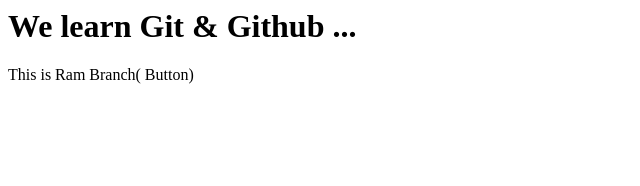
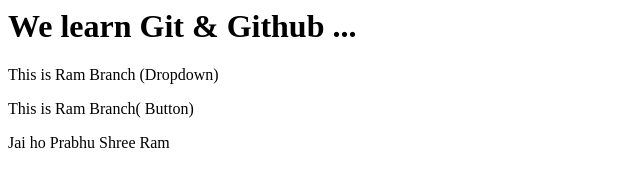
Before and after one commit to EktaPrakashGolait-bot/zudio, a plain HTML site: page index.html in a window 1280 px wide. Shown: the whole page, without its empty margins (0-640 px from the left). Drawn offline with Linux system fonts and the light colour scheme.

Commit message:
Add Sita

```diff
--- a/index.html
+++ b/index.html
@@ -1,2 +1,7 @@
 <h1>We learn Git & Github ...</h1>
+
+<p> This is Ram Branch (Dropdown)</p>
+
 <p> This is Ram Branch( Button) </p>
+
+<p>Jai ho Prabhu Shree Ram</p>
```
